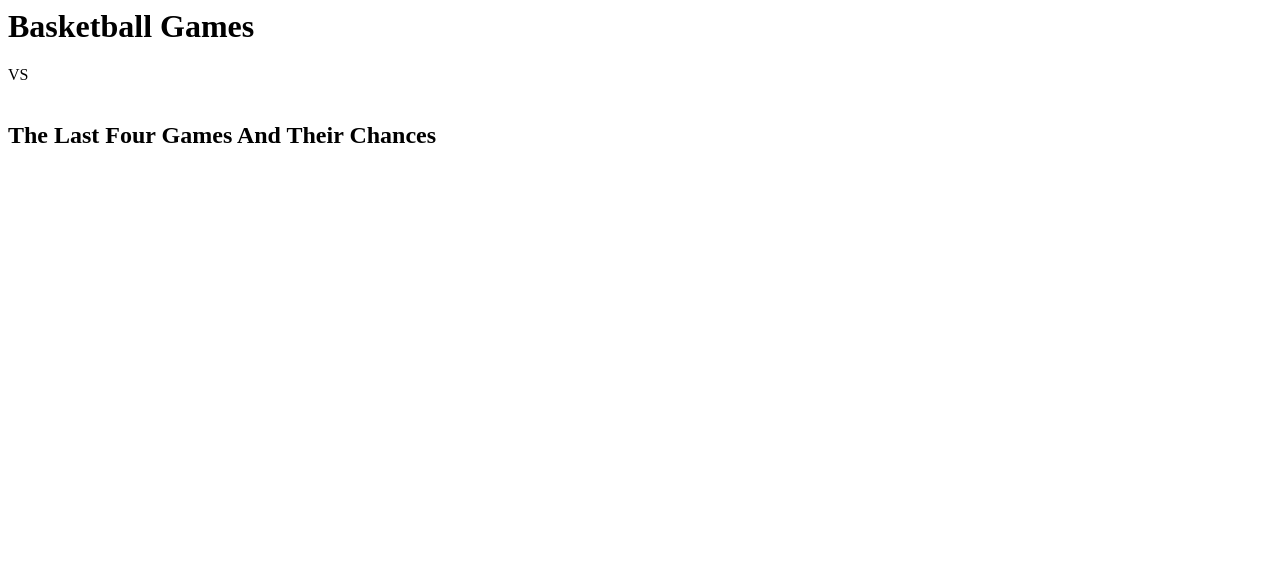
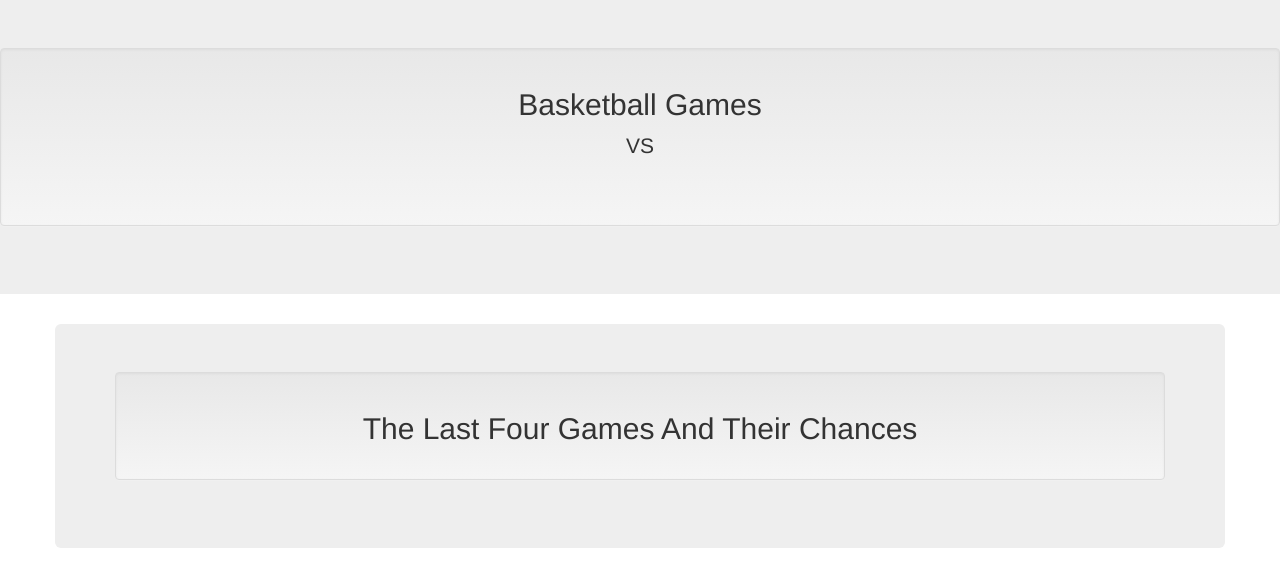
Before and after one commit to umayr12/SFIA2, a Flask app: template server/templates/index.html in a window 1280 px wide. Shown: the top 587 px of the page. Run offline with Flask 2, Linux system fonts and the light colour scheme; the template is opened without the code that fills it, so the values that code supplies are empty; some libraries are stand-ins or nearby versions.

Commit message:
little bit of bootstrap added

```diff
--- a/server/templates/index.html
+++ b/server/templates/index.html
@@ -1,9 +1,21 @@
+<!-- Latest compiled and minified CSS -->
+<link rel="stylesheet" href="https://stackpath.bootstrapcdn.com/bootstrap/3.4.1/css/bootstrap.min.css" integrity="sha384-HSMxcRTRxnN+Bdg0JdbxYKrThecOKuH5zCYotlSAcp1+c8xmyTe9GYg1l9a69psu" crossorigin="anonymous">
+
+<!-- Optional theme -->
+<link rel="stylesheet" href="https://stackpath.bootstrapcdn.com/bootstrap/3.4.1/css/bootstrap-theme.min.css" integrity="sha384-6pzBo3FDv/PJ8r2KRkGHifhEocL+1X2rVCTTkUfGk7/0pbek5mMa1upzvWbrUbOZ" crossorigin="anonymous">
+
+<!-- Latest compiled and minified JavaScript -->
+<script src="https://stackpath.bootstrapcdn.com/bootstrap/3.4.1/js/bootstrap.min.js" integrity="sha384-aJ21OjlMXNL5UyIl/XNwTMqvzeRMZH2w8c5cRVpzpU8Y5bApTppSuUkhZXN0VxHd" crossorigin="anonymous"></script>
+
+
 <html>
+<div class= "jumbotron p-3">
+    <div class="well text-center">
     <head>
         <title>Basketball Games</title>
     </head>
     <body>
-        <h1>Basketball Games</h1>
+        <h2>Basketball Games</h2>
         <p>
             {{ team1 }} VS {{ team2 }}
             <br>
@@ -11,6 +23,15 @@
             <br>
             {{ j }}
         </p>
+    </div>
+
+</div>
+
+<div class="container">
+    <div class="row">
+        <div class="col md-12">
+            <div class="jumbotron p-3">
+                <div class="well text-center">
                     <h2>
                         The Last Four Games And Their Chances
                     </h2>
@@ -24,3 +45,14 @@
                     </p>
     </body>
 </html>
+                </div>
+            </div>
+
+
+        </div>
+
+
+    </div>
+
+
+</div>
```
Also changed, not shown: README.md. Lines whose indentation alone changed are shown as unchanged.
